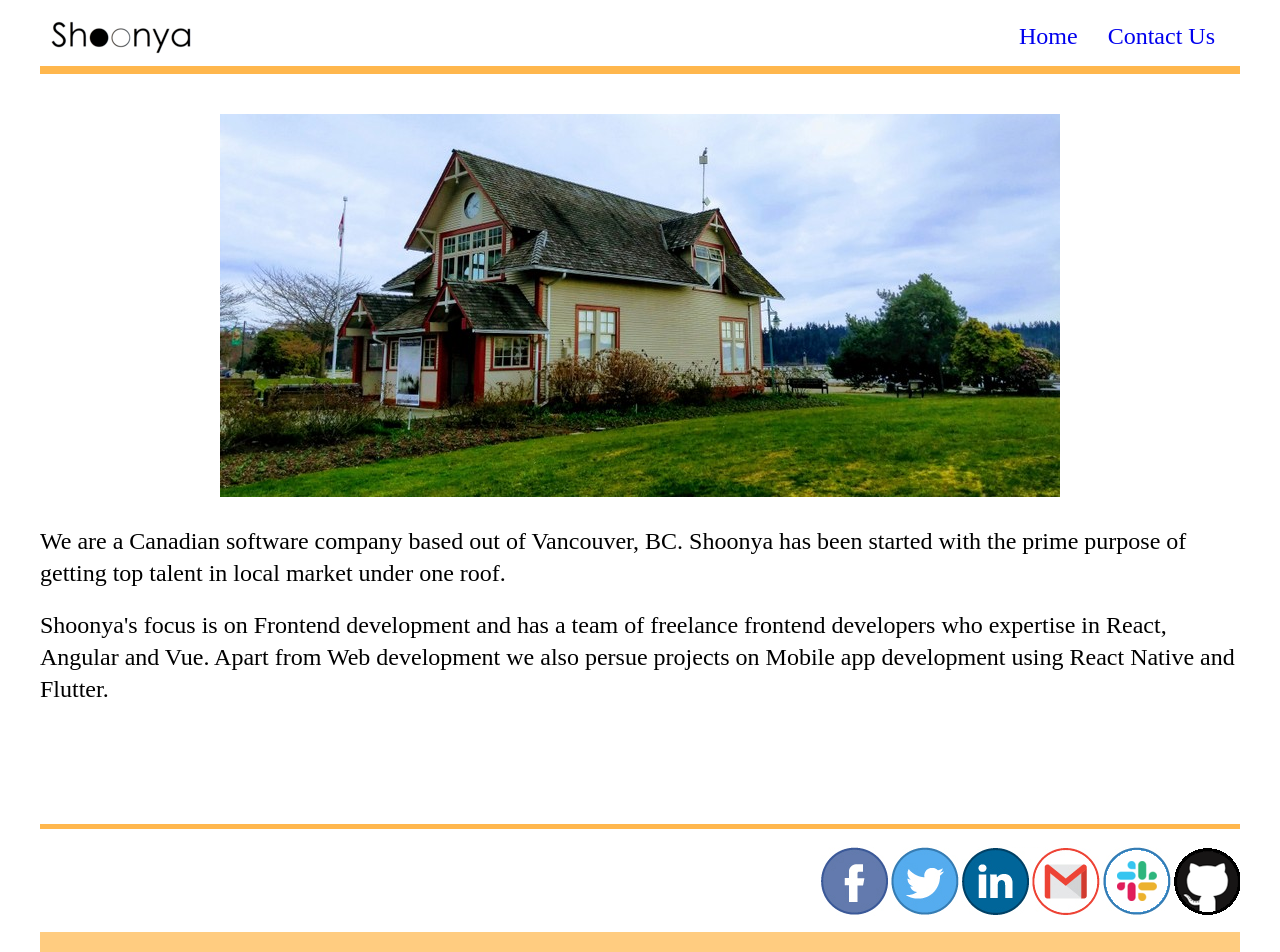
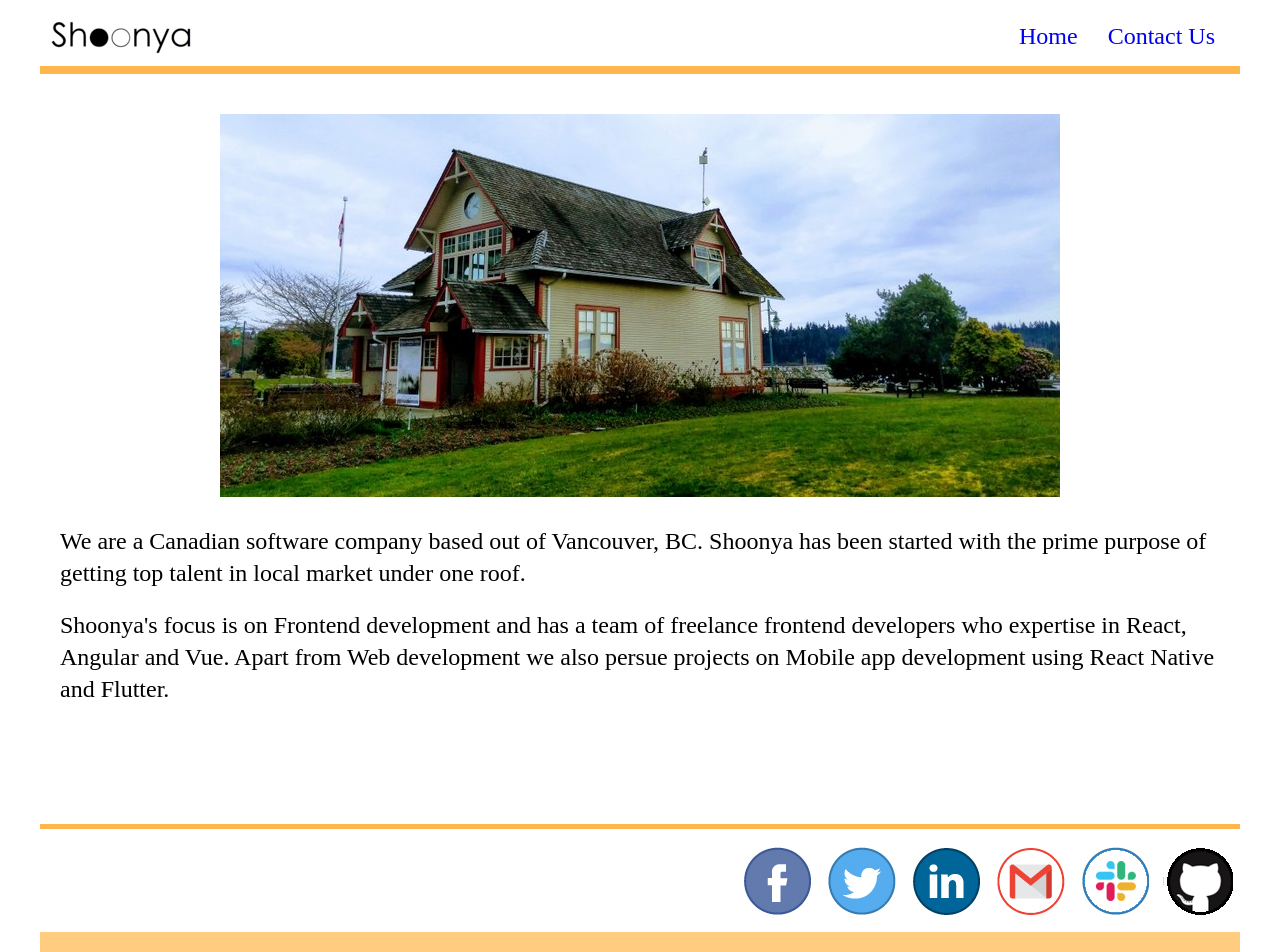
Before and after one commit to shoonyatech/shoonya.web, an Angular app: page / in a window 1280 px wide. Shown: the top 952 px of the page. Built offline with nearby package versions, Linux system fonts and the light colour scheme.

Commit message:
make home page adopt to changing width

```diff
--- a/src/app/footer/footer.component.scss
+++ b/src/app/footer/footer.component.scss
@@ -19,6 +19,7 @@
   height: 70px;
   width: 70px;
   display: inline-block;
+  margin: 0 7px;
 }
 
 .fb {
--- a/src/app/home/home.component.css
+++ b/src/app/home/home.component.css
@@ -1,3 +1,7 @@
 .img-container {
   text-align: center;
 }
+
+img {
+  max-width: 100%;
+}
--- a/src/styles.scss
+++ b/src/styles.scss
@@ -19,10 +19,11 @@ body {
   font-family: "Century Gothic";
   font-size: 24px;
   line-height: 2rem;
+  width: 100%;
 }
 
 .body-wrapper {
-  width: 1200px;
+  max-width: 1200px;
   margin: 0 auto;
 }
 
@@ -32,7 +33,7 @@ body {
 }
 
 section {
-  margin-top: 20px;
+  margin: 20px;
 }
 
 a {
```
